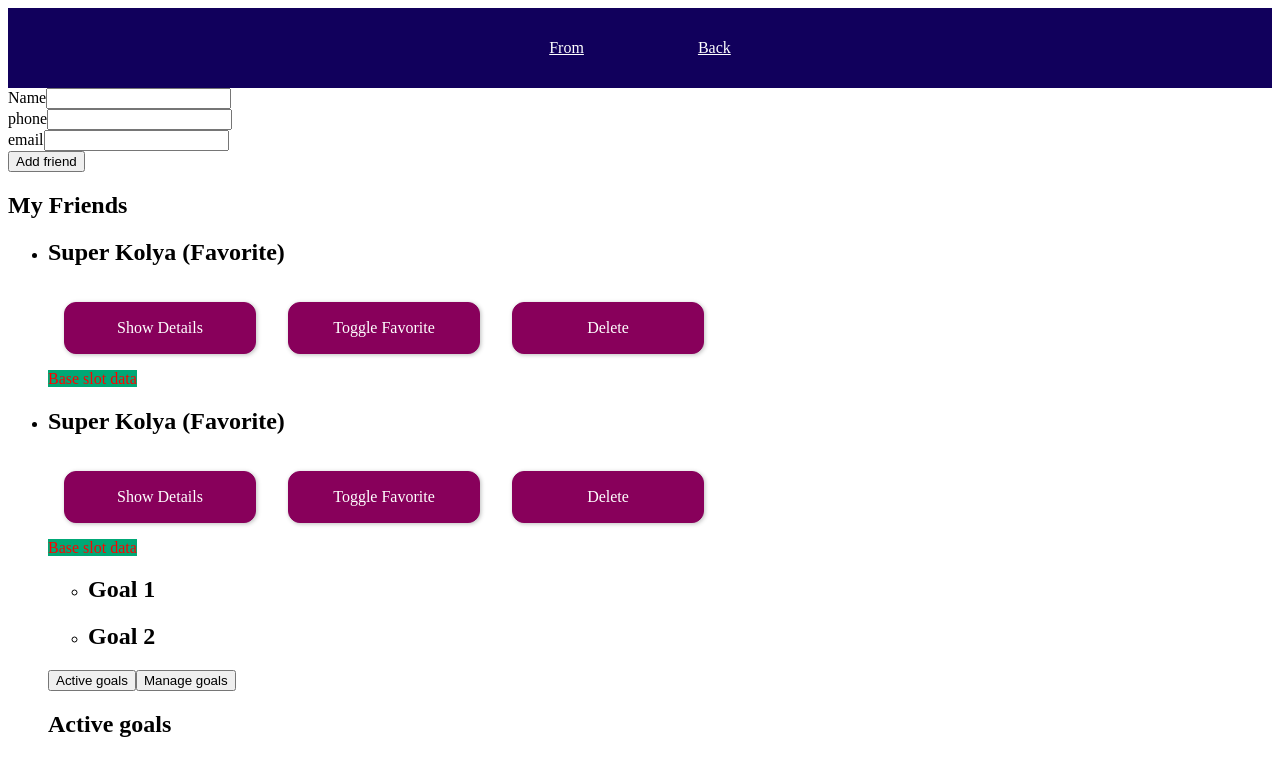
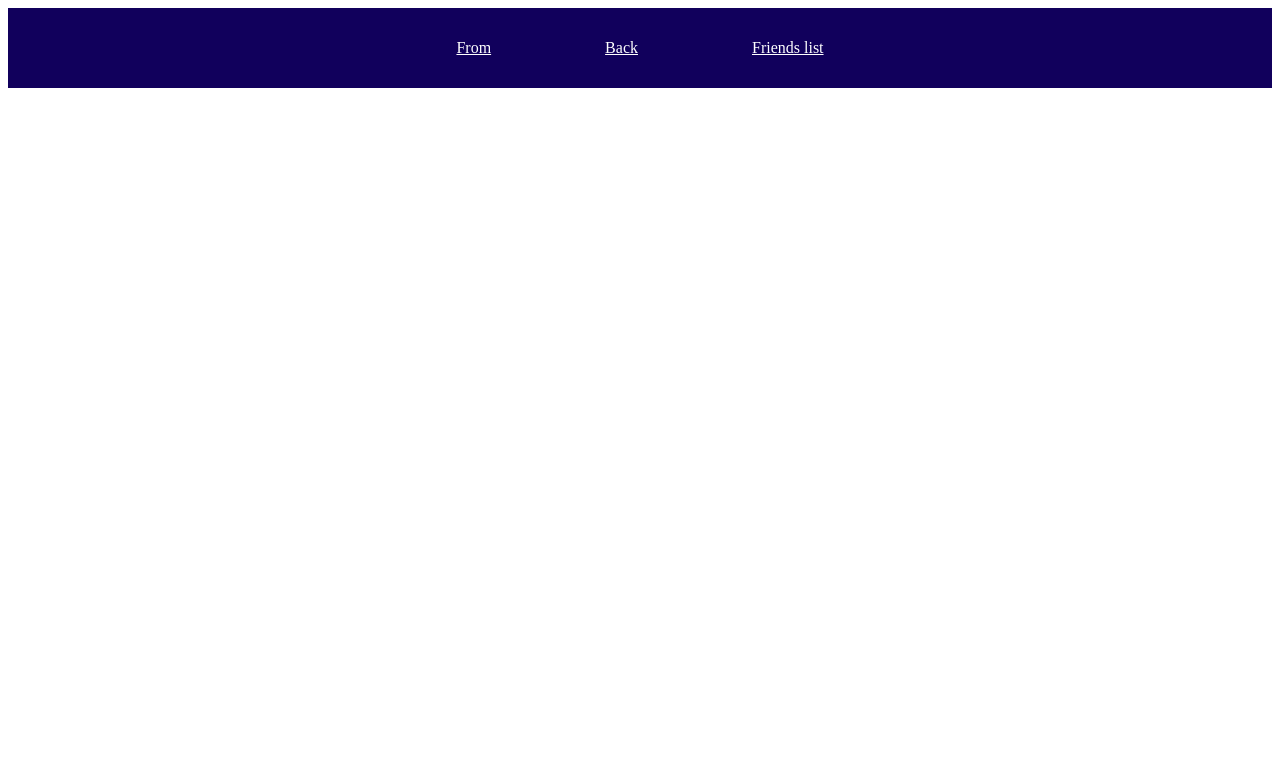
Before and after one commit to abahrisd/vue-mastery, a Vue app: page /back/friends in a window 1280 px wide. Shown: the top 776 px of the page. Built offline with nearby package versions, Linux system fonts and the light colour scheme.

Commit message:
routing refactoring

```diff
--- a/src/App.vue
+++ b/src/App.vue
@@ -1,64 +1,14 @@
 <script>
-  import MyGoals from "@/components/MyGoals.vue";
-  import ActiveGoals from "@/components/ActiveGoals.vue";
-  import ManageGoals from "@/components/ManageGoals.vue";
-  import LearningSurvey from "@/components/work-w-back/LearningSurvey.vue";
-  import UserExperiences from "@/components/work-w-back/UserExperiences.vue";
   import TheNavigation from "@/components/nav/TheNavigation.vue";
 
   export default {
     components: {
       TheNavigation,
-      MyGoals,
-      ActiveGoals,
-      ManageGoals,
-      LearningSurvey,
-      UserExperiences,
     },
     data() {
       return {
-        selectedComponent: 'active-goals',
         fancyText: 'Super fancy text',
-        friends: [
-          {
-            id: 'Kolya',
-            name: 'Super Kolya',
-            phone: '999 88 99',
-            email: 'kolya@gmail.com',
-            isFavorite: true,
-          },
-          {
-            id: 'Kolya 2',
-            name: 'Super Kolya',
-            phone: '555 55 55',
-            email: 'kolya2@gmail.com',
-            isFavorite: true,
-          },
-        ]
       }
-    },
-    methods: {
-      toggleFavoriteStatus(friendId) {
-        const friend = this.friends.find(f => f.id === friendId);
-        friend.isFavorite = !friend.isFavorite;
-      },
-      addContact(name, phone, email) {
-        this.friends.push({
-          id: new Date().toISOString(),
-          name,
-          phone,
-          email,
-        });
-      },
-      deleteContact(friendId) {
-        this.friends = this.friends.filter(f => f.id !== friendId);
-      },
-      setSelectedComponent(cpmName) {
-        this.selectedComponent = cpmName;
-      },
-    },
-    computed: {
-
     },
     provide() {
       return {
@@ -75,45 +25,10 @@
   <main>
     <router-view></router-view>
   </main>
-  <section>
-    <new-friend @add-contact="addContact"></new-friend>
-  </section>
-  <section>
-    <h2>My Friends</h2>
-    <ul>
-      <friend-contact
-          v-for="friend in friends"
-          :key="friend.id"
-          :id="friend.id"
-          :name='friend.name'
-          :phone='friend.phone'
-          :email-address='friend.email'
-          v-bind:is-favorite="friend.isFavorite"
-          v-on:toggle-favorite="toggleFavoriteStatus"
-          @delete-friend="deleteContact"
-      ></friend-contact>
-      <my-goals #default="slotProps">
-          <h2>{{slotProps.item}}</h2>
-      </my-goals>
-
-      <button @click="setSelectedComponent('active-goals')">Active goals</button>
-      <button @click="setSelectedComponent('manage-goals')">Manage goals</button>
-      <keep-alive>
-        <component :is="selectedComponent"></component>
-      </keep-alive>
-    </ul>
-  </section>
-
 </template>
 
 <style scoped>
 header {
   line-height: 1.5;
 }
-
-.logo {
-  display: block;
-  margin: 0 auto 2rem;
-}
-
 </style>
--- /dev/null
+++ b/src/components/FriendsList.vue
@@ -0,0 +1,92 @@
+<script>
+import MyGoals from "@/components/MyGoals.vue";
+import FriendContact from "@/components/FriendContact.vue";
+import NewFriend from "@/components/NewFriend.vue";
+import ActiveGoals from "@/components/ActiveGoals.vue";
+import ManageGoals from "@/components/ManageGoals.vue";
+
+export default {
+  name: "FriendsList",
+  components: {NewFriend, FriendContact,
+    MyGoals,
+    ActiveGoals,
+    ManageGoals,},
+  data() {
+    return {
+      selectedComponent: 'active-goals',
+      fancyText: 'Super fancy text',
+      friends: [
+        {
+          id: 'Kolya',
+          name: 'Super Kolya',
+          phone: '999 88 99',
+          email: 'kolya@gmail.com',
+          isFavorite: true,
+        },
+        {
+          id: 'Kolya 2',
+          name: 'Super Kolya',
+          phone: '555 55 55',
+          email: 'kolya2@gmail.com',
+          isFavorite: true,
+        },
+      ]
+    }
+  },
+  methods: {
+    toggleFavoriteStatus(friendId) {
+      const friend = this.friends.find(f => f.id === friendId);
+      friend.isFavorite = !friend.isFavorite;
+    },
+    addContact(name, phone, email) {
+      this.friends.push({
+        id: new Date().toISOString(),
+        name,
+        phone,
+        email,
+      });
+    },
+    deleteContact(friendId) {
+      this.friends = this.friends.filter(f => f.id !== friendId);
+    },
+    setSelectedComponent(cpmName) {
+      this.selectedComponent = cpmName;
+    },
+  },
+}
+</script>
+
+<template>
+  <section>
+    <new-friend @add-contact="addContact"></new-friend>
+  </section>
+  <section>
+    <h2>My Friends</h2>
+    <ul>
+      <friend-contact
+          v-for="friend in friends"
+          :key="friend.id"
+          :id="friend.id"
+          :name='friend.name'
+          :phone='friend.phone'
+          :email-address='friend.email'
+          v-bind:is-favorite="friend.isFavorite"
+          v-on:toggle-favorite="toggleFavoriteStatus"
+          @delete-friend="deleteContact"
+      ></friend-contact>
+      <my-goals #default="slotProps">
+        <h2>{{slotProps.item}}</h2>
+      </my-goals>
+
+      <button @click="setSelectedComponent('active-goals')">Active goals</button>
+      <button @click="setSelectedComponent('manage-goals')">Manage goals</button>
+      <keep-alive>
+        <component :is="selectedComponent"></component>
+      </keep-alive>
+    </ul>
+  </section>
+</template>
+
+<style scoped>
+
+</style>
--- a/src/components/nav/TheNavigation.vue
+++ b/src/components/nav/TheNavigation.vue
@@ -7,6 +7,9 @@
         </li>
         <li>
           <router-link to="/back">Back</router-link>
+        </li>
+        <li>
+          <router-link to="/friends">Friends list</router-link>
         </li>
       </ul>
     </nav>
--- a/src/main.js
+++ b/src/main.js
@@ -1,28 +1,28 @@
 import { createApp } from 'vue'
 import App from './App.vue'
-import FriendContact from './components/FriendContact.vue'
-import NewFriend from "@/components/NewFriend.vue";
 import {createRouter, createWebHistory} from 'vue-router';
 import TheForm from "@/components/form/TheForm.vue";
 import SurveyLayout from "@/components/work-w-back/SurveyLayout.vue";
+import FriendsList from "@/components/FriendsList.vue";
 
 const router = createRouter({
-    routes: [{
-        path: '/form',
-        component: TheForm,
-    },{
-        path: '/back',
-        component: SurveyLayout,
-    },],
+    routes: [
+        {
+            path: '/form',
+            component: TheForm,
+        }, {
+            path: '/back',
+            component: SurveyLayout,
+        }, {
+            path: '/friends',
+            component: FriendsList,
+        },
+    ],
     history: createWebHistory(),
     linkActiveClass: 'active',
 });
 const app = createApp(App);
 
-
-app.component('friend-contact', FriendContact);
-app.component('new-friend', NewFriend);
-
 app.use(router);
 
 app.mount('#app')
```
